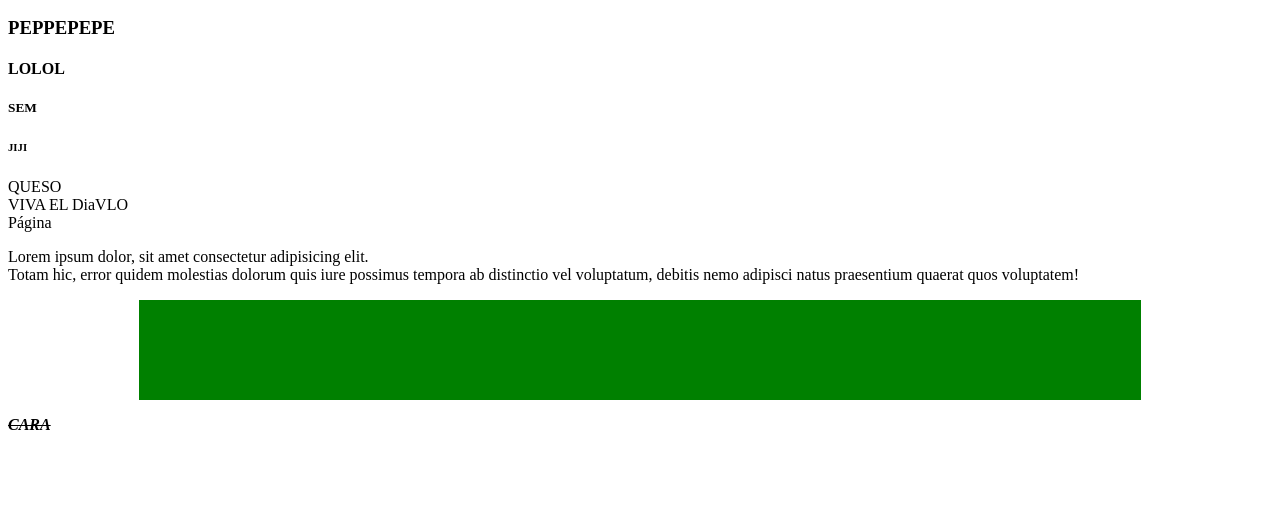
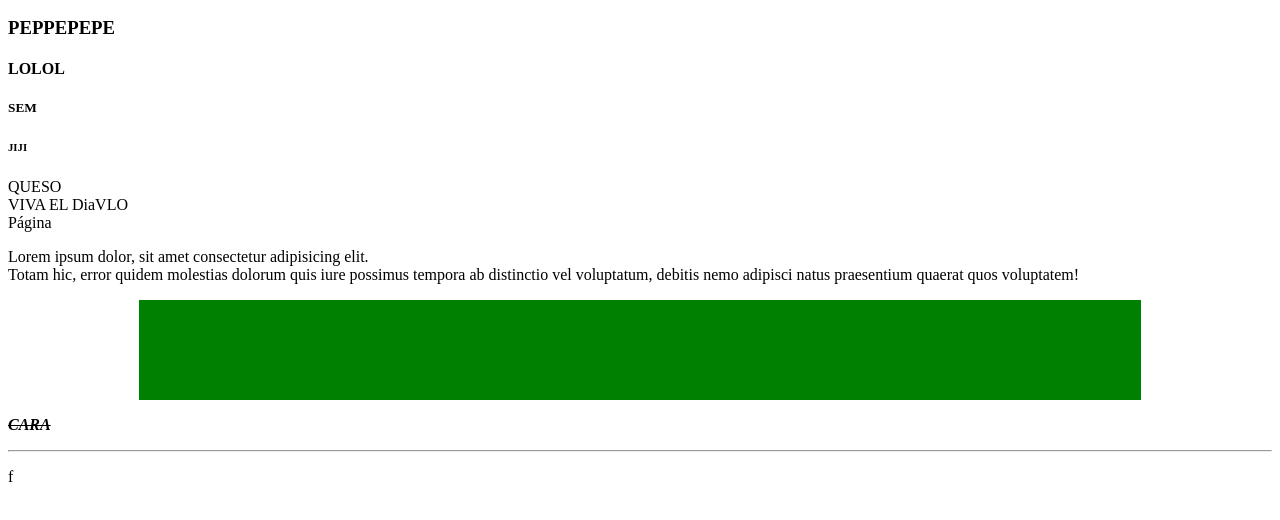
Before and after one commit to ManuelDeJesusMex/CFuenteWEB_24CV, a plain HTML site: page index.html in a window 1280 px wide. Shown: the part 110-630 px from the top of the page. Drawn offline with Linux system fonts and the light colour scheme.

Commit message:
Primera actualizacion

```diff
--- a/index.html
+++ b/index.html
@@ -19,6 +19,8 @@
         <p>Lorem ipsum dolor, sit amet consectetur adipisicing elit. <br> Totam hic, error quidem molestias dolorum quis iure possimus tempora ab distinctio vel voluptatum, debitis nemo adipisci natus praesentium quaerat quos voluptatem!</p>
         <hr width="1000px" size="100px" color="green">
         <p><del><i> <b> CARA</del></b></i></p>
+        <hr>
+        <p>f </p>
     </body>
 
 </html>
```
